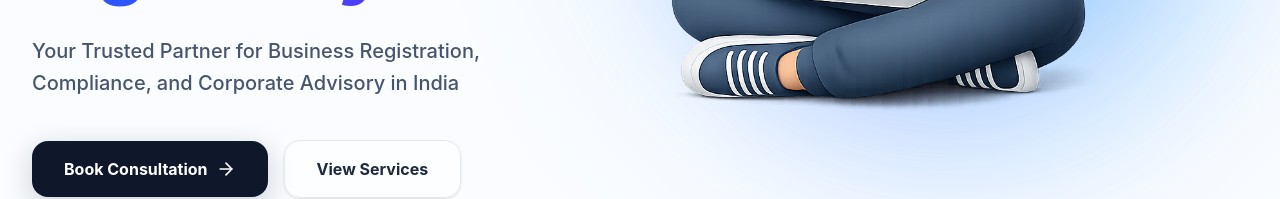
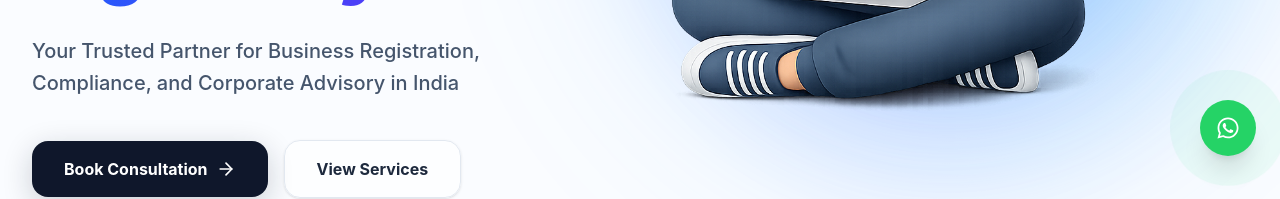
Before and after one commit to ComplyWithCA/ComplyWithCA-Website, a React (Vite) app in the folder Frontend/: page / in a window 1280 px wide. Shown: the part 620-819 px from the top of the page. Built offline with nearby package versions, Linux system fonts and the light colour scheme.

Commit message:
added whatsapp icon

```diff
--- a/Frontend/src/pages/Home.jsx
+++ b/Frontend/src/pages/Home.jsx
@@ -426,10 +426,30 @@ Your Trusted Partner for Business Registration, Compliance, and Corporate Adviso
         </section>
       </main>
 
+      {/* Floating WhatsApp Button */}
+      <a
+        href="https://wa.me/919289758145?text=Hi%20ComplyWithCA,%20I%20would%20like%20to%20book%20a%20consultation."
+        target="_blank"
+        rel="noopener noreferrer"
+        className="fixed bottom-6 right-6 z-50 group"
+      >
+        <div className="relative flex items-center justify-center">
+
+          {/* Pulse Ring */}
+          <span className="absolute inline-flex h-16 w-16 rounded-full bg-green-400 opacity-30 animate-ping"></span>
+
+          {/* Button */}
+          <div className="relative bg-[#25D366] hover:bg-[#1ebe5d] text-white p-4 rounded-full shadow-xl transition-all duration-300 group-hover:scale-110">
+            <FaWhatsapp className="text-2xl" />
+          </div>
+
+        </div>
+      </a>
+
       {/* ==========================================
           FOOTER
           ========================================== */}
-   <Footer/>
+      <Footer />
     </div>
   );
 }
```
Lines whose indentation alone changed are shown as unchanged.
